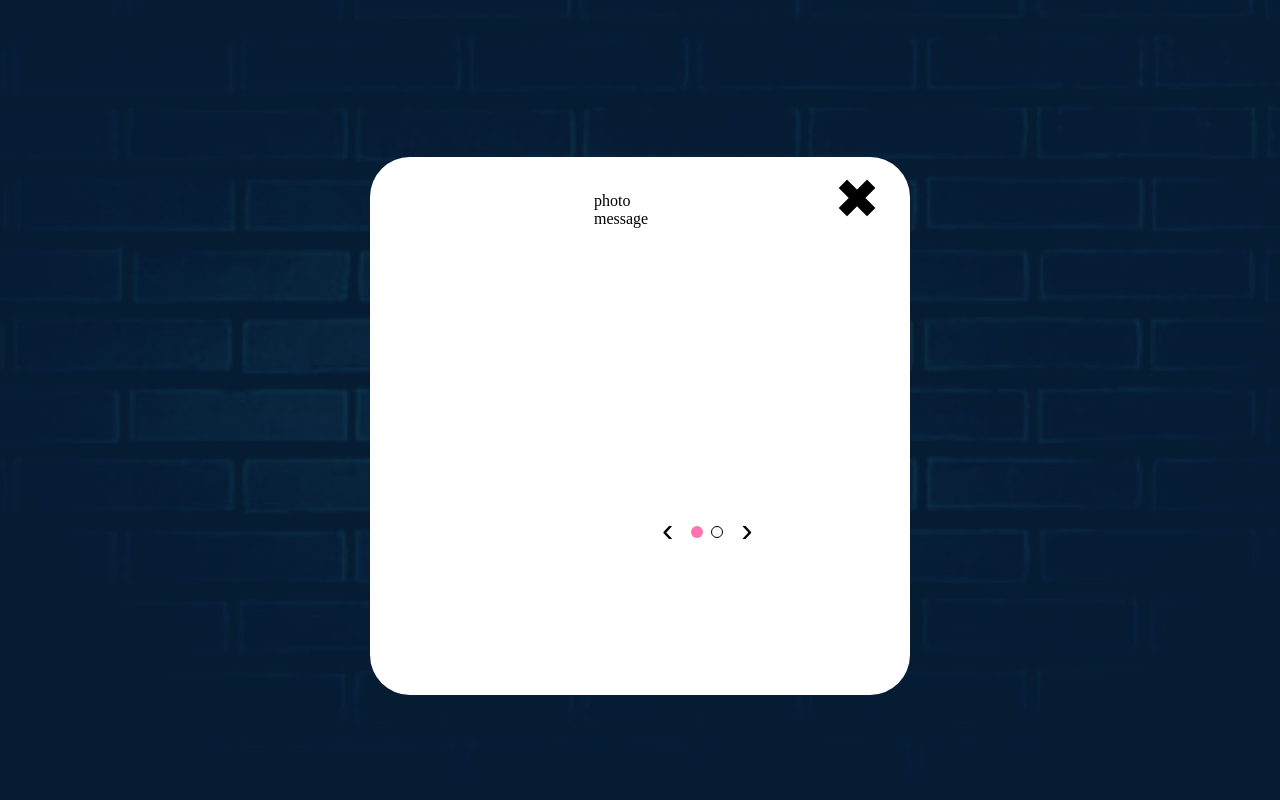
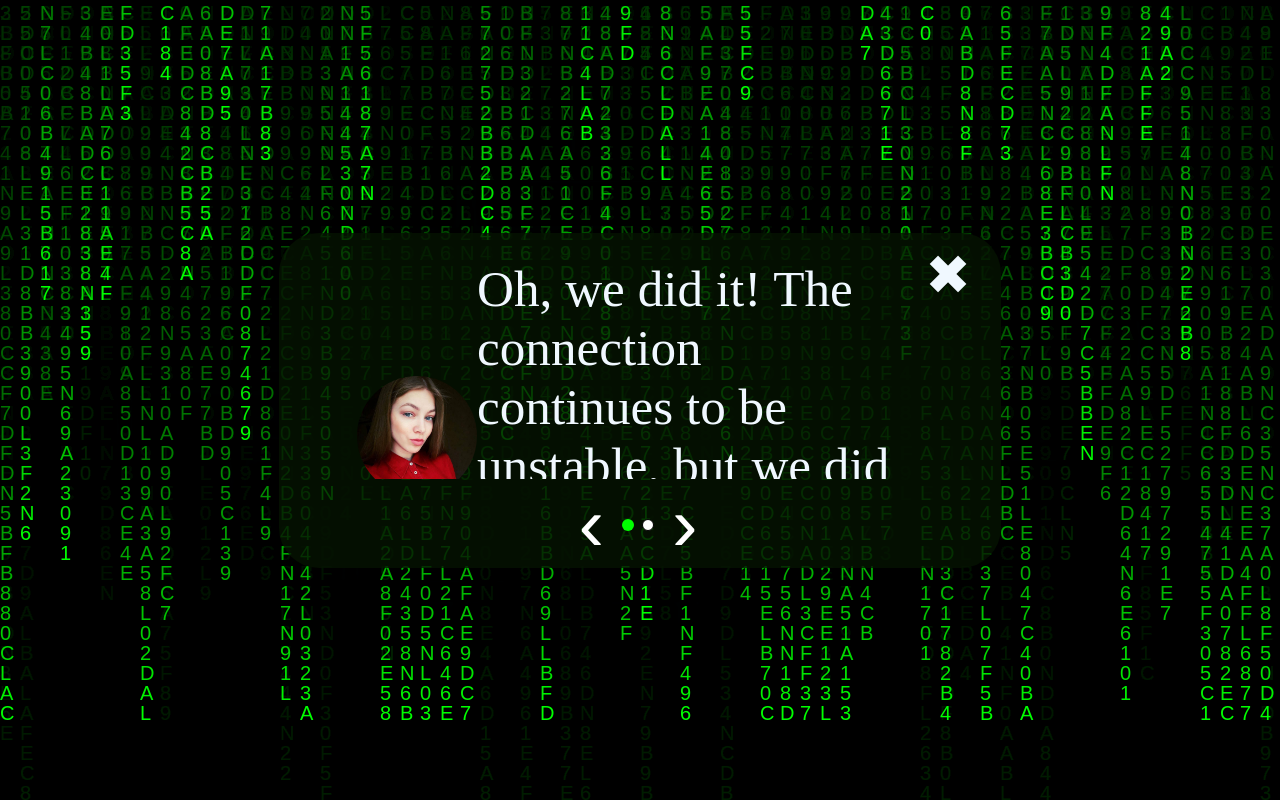
Before and after one commit to Slv97/My-project, a React (Create React App) app: page /conect in a window 1280 px wide. Built offline with nearby package versions, Linux system fonts and the light colour scheme; a web font is replaced by a local one.

Commit message:
Added messages for the User

```diff
--- a/src/components/ConectPage/ConectPage.js
+++ b/src/components/ConectPage/ConectPage.js
@@ -1,24 +1,38 @@
-import { useState } from "react";
+import { useEffect, useRef, useState } from "react";
 import Dialog from "../Dialog/Dialog";
 import Modal from "../Modal/Modal";
+import ScreensaverMatrix from "../ScreensaverMatrix/ScreensaverMatrix";
 import SmallSlider from "../SmallSlider/SmallSlider";
 import s from "./ConectPage.module.css";
 
 const ConectPage = () => {
-    const [modalActive, setModalActive] = useState(true);
+    const [modalActive, setModalActive] = useState(false);
+
+    const phraseOne = "Oh, we did it! The connection continues to be unstable, but we did it! I still can't believe it..."
+    const phraseTwo = "No time to waste. You don't know what it is, but it's there, like a splinter in your mind, driving you mad. Follow the rabbit!"
+
+    const DialodDelay = useRef()
+    useEffect(() => {
+        const timer = setTimeout(function () {
+            setModalActive(true)
+        }, 3000);
+        return () => clearTimeout(timer);
+    }, []);
+
     return (
         <div>
-            <Modal active={modalActive} setActive={setModalActive}>
-
+            <ScreensaverMatrix>
+                <Modal ref={DialodDelay} active={modalActive} setActive={setModalActive}>
                     <SmallSlider>
                         <div className={s.smallSlider}>
-                        <Dialog />
+                            <Dialog text={phraseOne} />
                         </div>
                         <div className={s.smallSlider}>
-                        <Dialog />
+                        <Dialog text={phraseTwo} />
                         </div>
                     </SmallSlider>
                 </Modal>
+            </ScreensaverMatrix>
         </div>
     );
 };
--- a/src/components/Dialog/Dialog.js
+++ b/src/components/Dialog/Dialog.js
@@ -1,10 +1,10 @@
 import s from "./Dialog.module.css";
 
-const Dialog = () => {
+const Dialog = ({text}) => {
     return (
-        <div>
-            <div>photo</div>
-            <div>message</div>
+        <div className={s.wrapper}>
+            <div className={s.photo}></div>
+            <div className={s.text}>{text}</div>
         </div>
     );
 };
--- a/src/components/Dialog/Dialog.module.css
+++ b/src/components/Dialog/Dialog.module.css
@@ -0,0 +1,20 @@
+.wrapper {
+    display: flex;
+    align-items: center;
+}
+
+.photo {
+    background-image: url(../../assets/images/curator.jpg);
+    background-size: cover;
+    background-position: inherit;
+    background-repeat: no-repeat;
+    width: 120px;
+    height: 120px;
+    border-radius: 50%;
+    padding-right: 20px;
+}
+
+.text {
+    font-size: 4vw;
+    width: 75%;
+}
--- a/src/components/Modal/Modal.css
+++ b/src/components/Modal/Modal.css
@@ -1,7 +1,6 @@
 .modal {
     height: 100vh;
     width: 100vw;
-    background-color: rgba(9, 48, 85, 0.6);
     position: absolute;
     top: 0;
     left: 0;
@@ -20,14 +19,12 @@
 }
 
 .modalContent {
-    padding: 35px 140px 0 224px;
+    padding: 26px 78px 0 78px;
     border-radius: 40px;
-    background-color: #fff;
-    height: 538px;
-    width: 540px;
+    background-color: rgba(6, 19, 2, 0.795);
+    color:aliceblue;
     transform: scale(0.5);
     transition: 0.4s all;
-    margin-top: 52px;
 }
 
 .modalContent.active {
--- a/src/components/ScreensaverMatrix/ScreensaverMatrix.js
+++ b/src/components/ScreensaverMatrix/ScreensaverMatrix.js
@@ -1,7 +1,7 @@
 import { useEffect, useState, useRef } from "react";
 import s from "./ScreensaverMatrix.module.css";
 
-const ScreensaverMatrix = () => {
+const ScreensaverMatrix = ({children}) => {
     const [size, setSize] = useState({
         x: window.innerWidth,
         y: window.innerHeight,
@@ -56,6 +56,7 @@ const ScreensaverMatrix = () => {
     return (
         <div className={s.wrap}>
             <canvas ref={canvas} width={style.x} height={style.y} />
+            {children}
         </div>
     );
 };
--- a/src/components/SmallSlider/SmallSlider.module.css
+++ b/src/components/SmallSlider/SmallSlider.module.css
@@ -1,5 +1,5 @@
 .mainContainer {
-    height: 318px;
+    height: 220px;
     width: 566px;
 
     display: flex;
@@ -25,19 +25,20 @@
 .btnWrapper {
     display: flex;
     align-items: center;
+    justify-content: center;
 }
 
 .arrowR,
 .arrowL {
     cursor: pointer;
     border: none;
-    font-size: 34px;
-    background-color: #fff;
+    font-size: 6vw;
+    background-color: inherit;
     padding-right: 4px;
+    color: #fff;
 }
 
 .arrowR {
-    margin-left: 68px;
     margin-right: 14px;
 }
 
@@ -62,6 +63,6 @@
 }
 
 .pointActive {
-    background-color: #ff73b1;
+    background-color: #0f0;
     border: none;
 }
--- a/src/components/WelcomePage/WelcomePage.js
+++ b/src/components/WelcomePage/WelcomePage.js
@@ -4,7 +4,6 @@ import "./WelcomePage.css";
 
 import MyBtn from "../MyBtn/MyBtn";
 import NeonText from "../NeonText/NeonText";
-import Loading from "../Loading/Loading";
 
 function WelcomePage() {
     const handleClick = () => {
@@ -39,7 +38,7 @@ function WelcomePage() {
                     />
                 </Link>
 
-                <Link to="/two" className="linkBtn">
+                <Link to="/conect" className="linkBtn">
                     <MyBtn
                         text={"..blue pill.."}
                         btnColor={btnColorTurquoise}
```
Also changed, not shown: src/assets/images/curator.jpg (added). Lines whose indentation alone changed are shown as unchanged.
